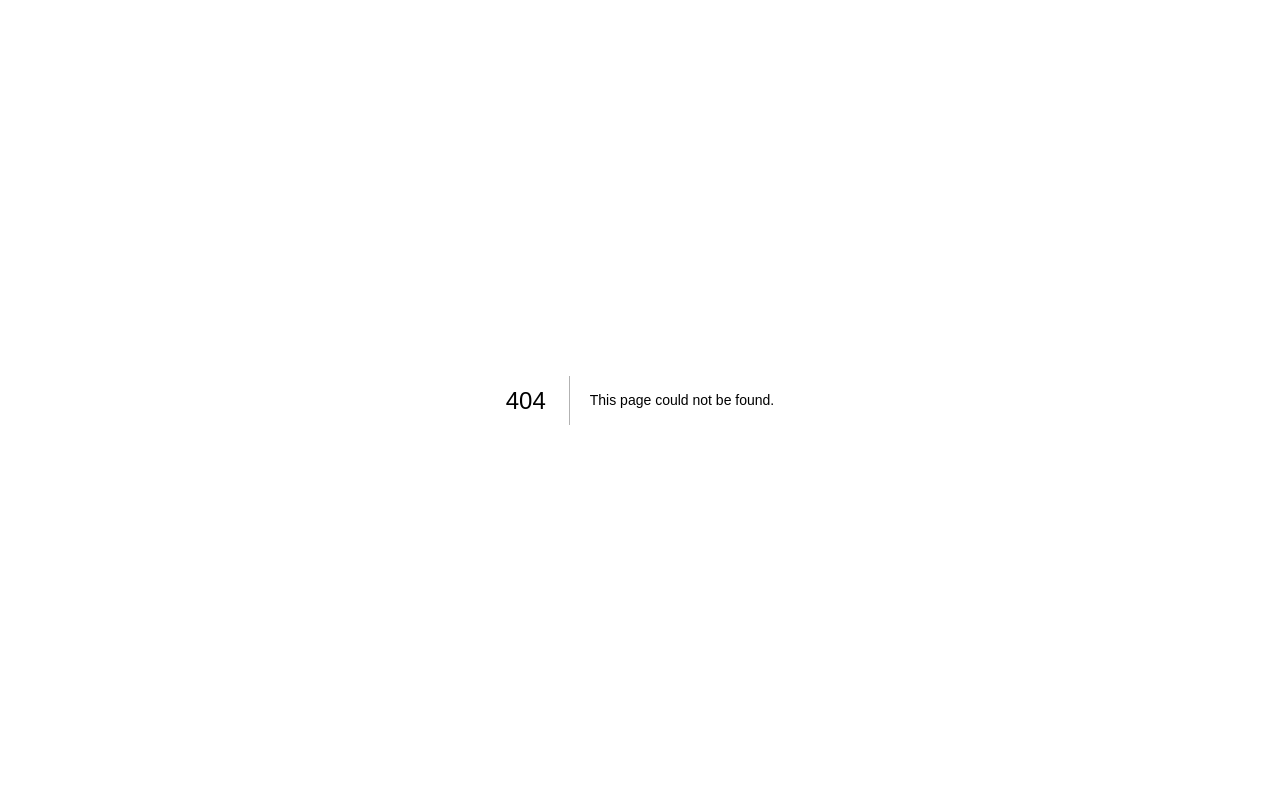
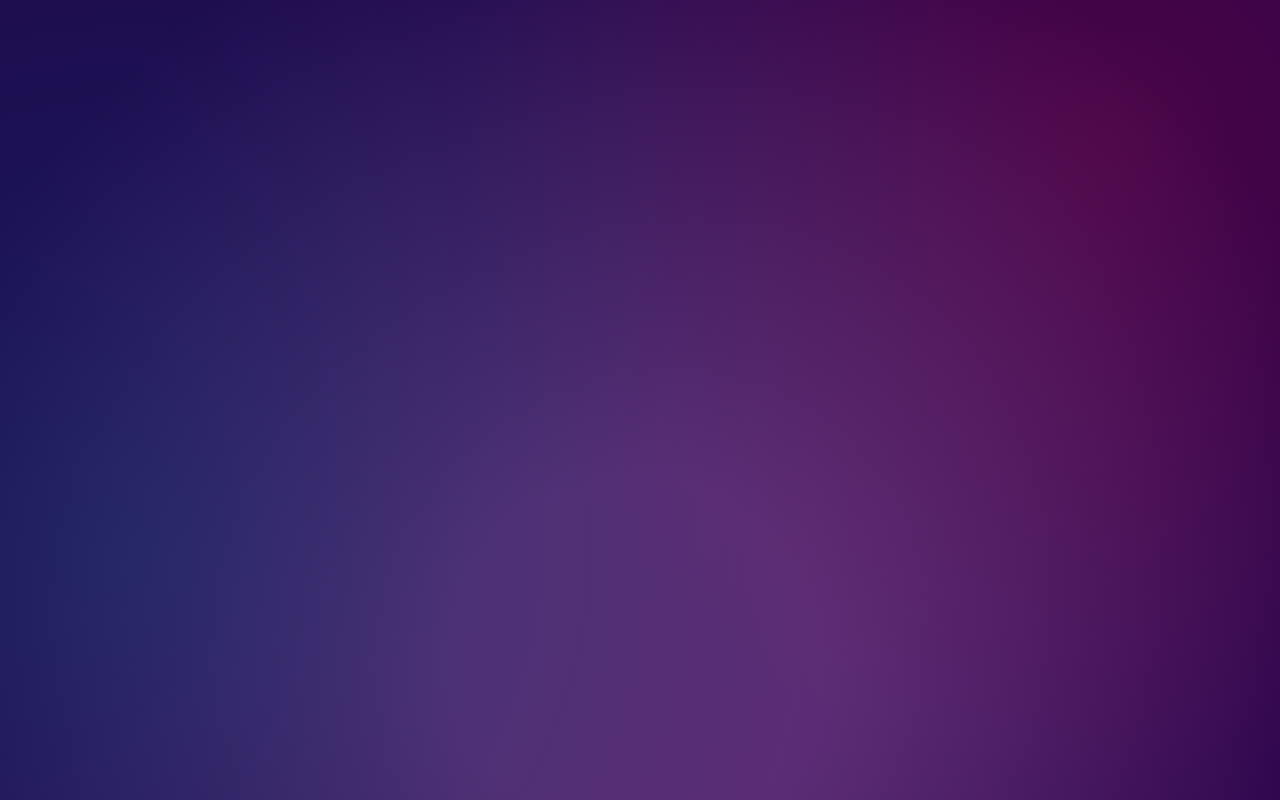
Before and after one commit to leonlenk/leonlenk.github.io, a Next.js app: page /blog in a window 1280 px wide. Before the commit this address had no page. Built offline with nearby package versions, Linux system fonts and the light colour scheme.

Commit message:
update github workflow to modern version for deployment

```diff
--- /dev/null
+++ b/styles/pages/index.module.scss
@@ -0,0 +1,33 @@
+@import "../themes/light";
+
+.main {
+    @include background-gradient;
+}
+
+.titleScreen {
+    width: 100lvw;
+    height: 100lvh;
+    display: flex;
+    justify-content: center;
+    align-items: center;
+
+    .titleContainer {
+        display: flex;
+
+        --nameSize: 100px;
+
+        .name {
+            font-size: var(--nameSize);
+        }
+
+        .pupil {
+            --pupilSize: calc(var(--nameSize) * .62);
+            height: var(--pupilSize);
+            width: var(--pupilSize);
+            background-color: black;
+            border-radius: 50%;
+            display: inline-block;
+            margin-top: calc(var(--nameSize) - var(--pupilSize));
+        }
+    }
+}
--- /dev/null
+++ b/styles/themes/_light.scss
@@ -0,0 +1,9 @@
+@mixin background-gradient {
+    background:
+    linear-gradient(20deg,  #ffa07a 30%, #ed62e2),
+    linear-gradient(110deg, #cead96, #f89560, #df824b, #d4aea0),
+    radial-gradient(#fab67220, #f06bd320),
+    ;
+    background-blend-mode: overlay;
+    background-size: cover;
+}
```
Also changed, not shown: pages/blog.tsx (added, +9 -0 lines).
